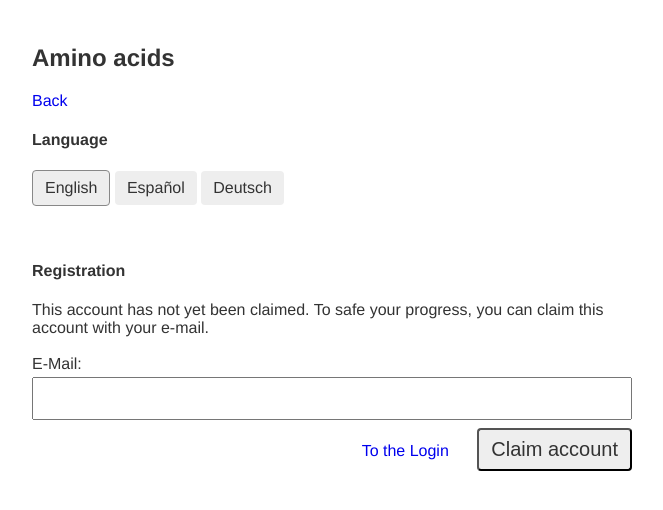
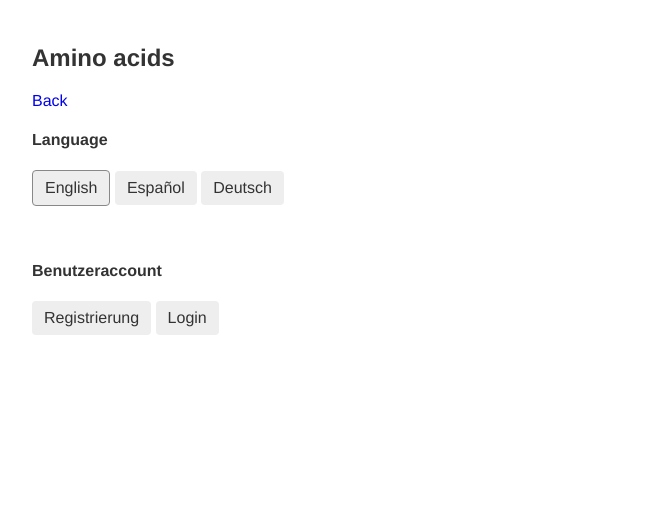
Before and after one commit to mathiasbader/aminos, a Symfony app: template templates/default/profile.html.twig in a window 1280 px wide. Shown: the top 510 px of the page, without its empty margins (8-671 px from the left). Run offline with Twig, Linux system fonts and the light colour scheme; the template is opened without the code that fills it, so the values that code supplies are empty; some libraries are stand-ins or nearby versions.

Commit message:
Update profile page

```diff
--- a/public/css/main.css
+++ b/public/css/main.css
@@ -33,8 +33,13 @@ a:hover { text-decoration: underline; }
 .cols { display: flex; }
 .cols .c2 { width: 50%; }
 input {
+    background-color: #f8f8f8;
     box-sizing: border-box;
     padding: 8px;
+    border-radius: 4px;
     font-size: 20px;
     margin: 4px 0;
     width: 100%; }
+.icon-close {
+    width: 16px;
+    height: 16px; }
--- a/templates/default/profile.html.twig
+++ b/templates/default/profile.html.twig
@@ -23,41 +23,55 @@
         </div>
     {% else %}
         <div style="display: flex">
-            <div style="width: 50%; padding-right: 12px;" id="registration">
+            <div id="registrationLink">
+                <h4>Benutzeraccount</h4>
+                <a href="#" class="btn" onclick="showRegistration(); return false;">Registrierung</a>
+                <a href="#" class="btn" onclick="showLogin(); return false;">Login</a>
+            </div>
+            <div style="width: 50%; padding-right: 12px; display: none;" id="registration">
                 <h4>{{ 'registration'|trans }}</h4>
-                <div>
-                    {{ 'profile.accountNotYetClaimed'|trans }}
-                    {{ 'profile.toSafeProgressClaimWithEmail'|trans }}
-                </div><br>
+                <div style="text-align: right;">
+                    <a href="#" onclick="hideRegistrationAndLogin(); return false;"><img
+                    src="{{ asset('img/icons/close.svg') }}" class="icon-close"></a>
+                </div>
+                <form action="{{ url('profile') }}" method="post">
 
-                <form action="{{ url('profile') }}" method="post">
                     <label for="email">{{ 'email'|trans }}:</label><br>
                     <input type="email" name="email" id="email" value="{{ app.user.email }}"/><br>
+
+                    <label for="password">{{ 'password'|trans }}:</label><br>
+                    <input type="password" name="password" id="password"/><br>
+
+                    <label for="password2">{{ 'repeatPassword'|trans }}:</label><br>
+                    <input type="password" name="password2" id="password2"/><br>
+
                     <div style="text-align: right;">
                         <a href="#" onclick="
                             document.getElementById('registration').style.display = 'none';
                             document.getElementById('login'       ).style.display = 'block';
-                        " style="margin-right: 24px;">{{ 'toTheLogin'|trans }}</a>
-                        <input type="submit" class="btn" style="width: auto;" value="{{ 'claimAccount'|trans }}"/>
+                            return false;
+                        " style="margin-right: 24px;">{{ 'login'|trans }}</a>
+                        <input type="submit" class="btn" style="width: auto;" value="{{ 'register'|trans }}"/>
                     </div>
                 </form>
             </div>
             <div style="width: 50%; padding-right: 12px; display: none;" id="login">
                 <h4>{{ 'login'|trans }}</h4>
-                <div>
-                    {{ 'profile.ifYouAlreadyHaveAnAccountYouCanLoginHere'|trans }}
-                </div><br>
-
+                <div style="text-align: right;">
+                    <a href="#" onclick="hideRegistrationAndLogin(); return false;"><img
+                    src="{{ asset('img/icons/close.svg') }}" class="icon-close"></a>
+                </div>
                 <form action="{{ url('profile') }}" method="post">
                     <label for="email">{{ 'email'|trans }}:</label><br>
-                    <input type="email" name="email" id="email" value="{{ app.user.email }}"/><br><br>
+                    <input type="email" name="email" id="email" value="{{ app.user.email }}"/><br>
                     <label for="password">{{ 'password'|trans }}:</label><br>
                     <input type="password" name="password" id="password"/><br>
                     <div style="text-align: right;">
                         <a href="#" onclick="
                             document.getElementById('login'       ).style.display = 'none';
                             document.getElementById('registration').style.display = 'block';
-                        " style="margin-right: 24px;">{{ 'toTheRegistration'|trans }}</a>
+                            return false;
+                        " style="margin-right: 24px;">{{ 'registration'|trans }}</a>
                         <input type="submit" class="btn" style="width: auto;" value="Login"/>
                     </div>
                 </form>
@@ -65,3 +79,26 @@
         </div>
     {% endif %}
 {% endblock %}
+
+{% block javascripts %}
+    <script type="text/javascript">
+        function showRegistration() {
+            document.getElementById('registrationLink').style.display = 'none';
+            document.getElementById('login'           ).style.display = 'none';
+            document.getElementById('registration'    ).style.display = 'block';
+        }
+
+        function showLogin() {
+            document.getElementById('registrationLink').style.display = 'none';
+            document.getElementById('login'           ).style.display = 'none';
+            document.getElementById('registration'    ).style.display = 'block';
+        }
+
+        function hideRegistrationAndLogin() {
+            document.getElementById('login'           ).style.display = 'none';
+            document.getElementById('registration'    ).style.display = 'none';
+            document.getElementById('registrationLink').style.display = 'block';
+        }
+    </script>
+
+{% endblock %}
--- a/translations/messages.en.yaml
+++ b/translations/messages.en.yaml
@@ -22,13 +22,8 @@ yourAccount: Your account
 name: Name
 email: E-Mail
 password: Password
+repeatPassword: Repeat password
 save: Save
-claimAccount: Claim account
+register: Register
 registration: Registration
 login: Login
-toTheLogin: To the Login
-toTheRegistration: To the registration
-
-profile.accountNotYetClaimed: This account has not yet been claimed.
-profile.toSafeProgressClaimWithEmail: To safe your progress, you can claim this account with your e-mail.
-profile.ifYouAlreadyHaveAnAccountYouCanLoginHere: If you already have an account, you can login here.
```
Also changed, not shown: translations/messages.de.yaml (+2 -7 lines), translations/messages.es.yaml (+2 -7 lines), public/img/icons/close.svg (added).
